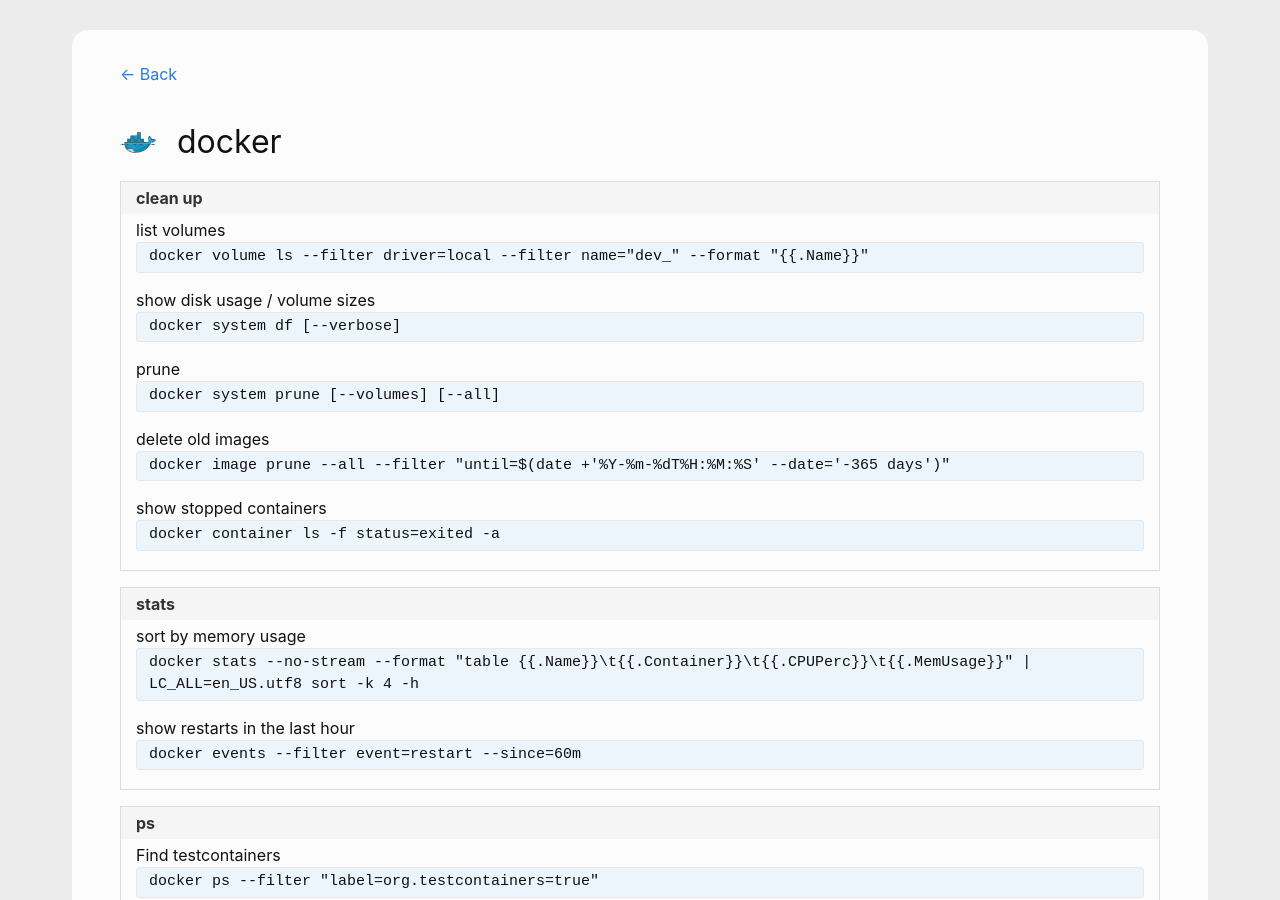
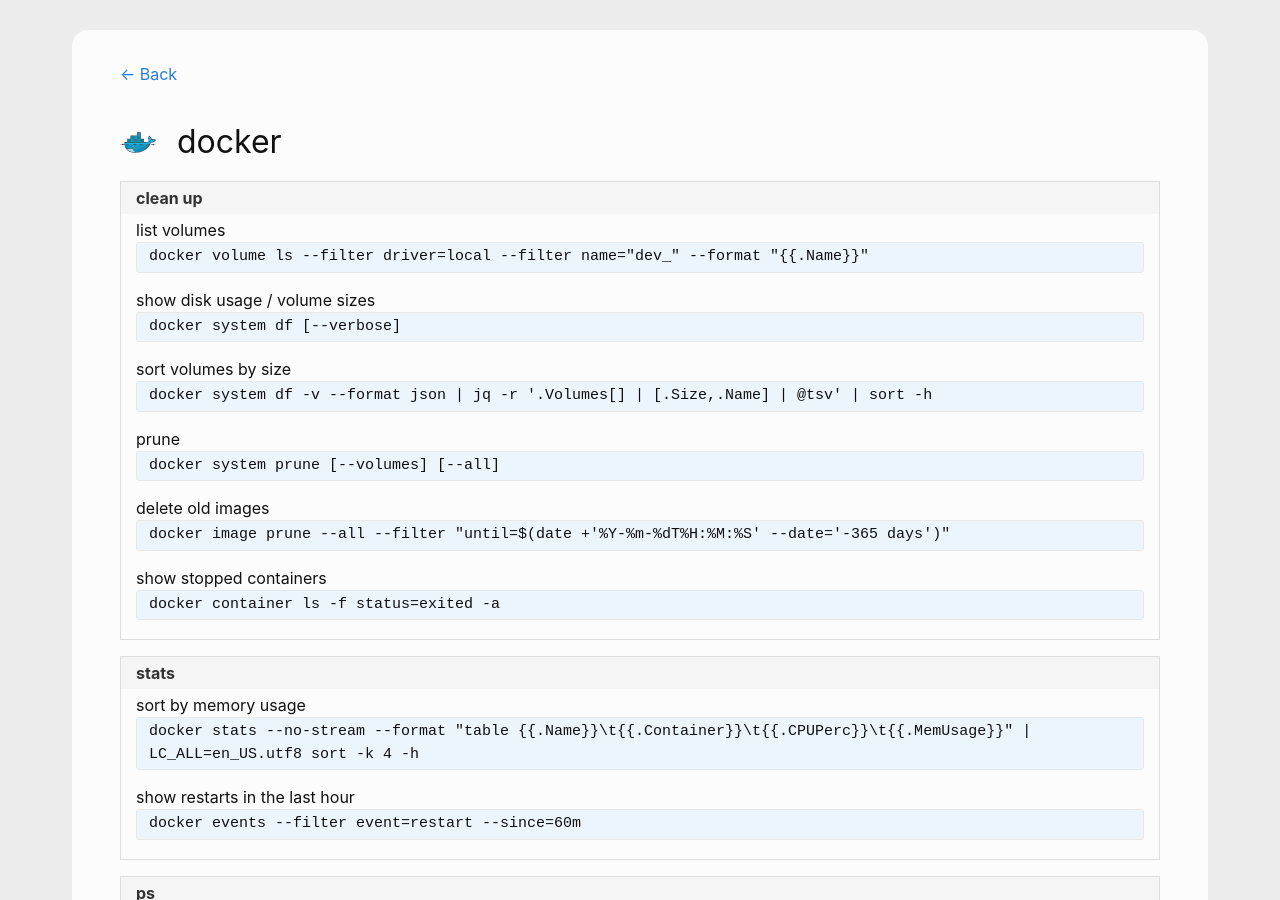
Before and after one commit to andreas-mausch/cheatsheets, a Jekyll site: the page built from _cheatsheets/docker.md, in a window 1280 px wide and 900 px high. Built offline with Jekyll 4.4.1, drawn with Linux system fonts in a browser that asks for light colours.

Commit message:
Docker: Sort volumes by size

```diff
--- a/_cheatsheets/docker.md
+++ b/_cheatsheets/docker.md
@@ -7,6 +7,7 @@
     commands:
       list volumes: docker volume ls --filter driver=local --filter name="dev_" --format "{{.Name}}"
       show disk usage / volume sizes: docker system df [--verbose]
+      sort volumes by size: docker system df -v --format json | jq -r '.Volumes[] | [.Size,.Name] | @tsv' | sort -h
       prune: docker system prune [--volumes] [--all]
       delete old images: docker image prune --all --filter "until=$(date +'%Y-%m-%dT%H:%M:%S' --date='-365 days')"
       show stopped containers: docker container ls -f status=exited -a
```
